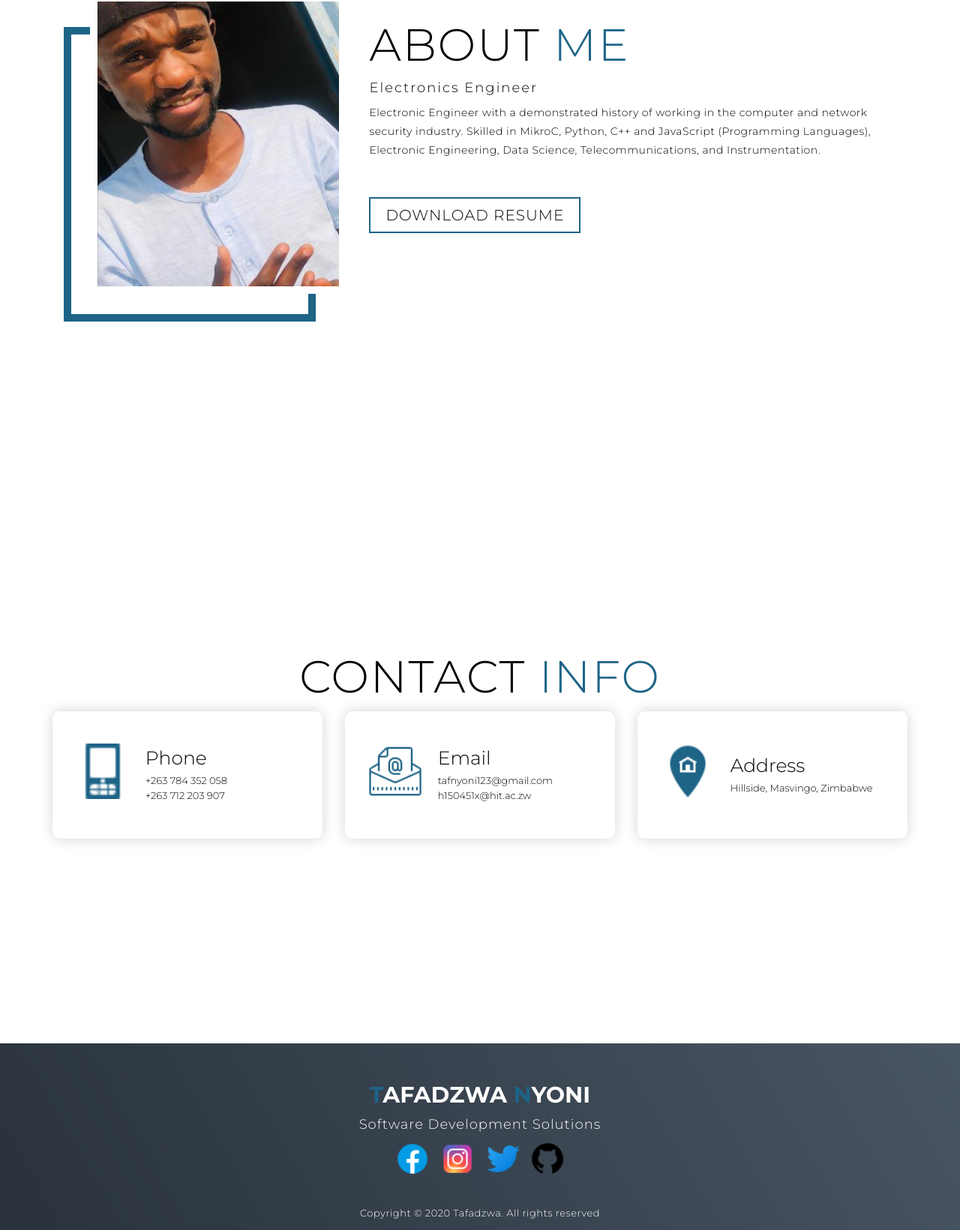
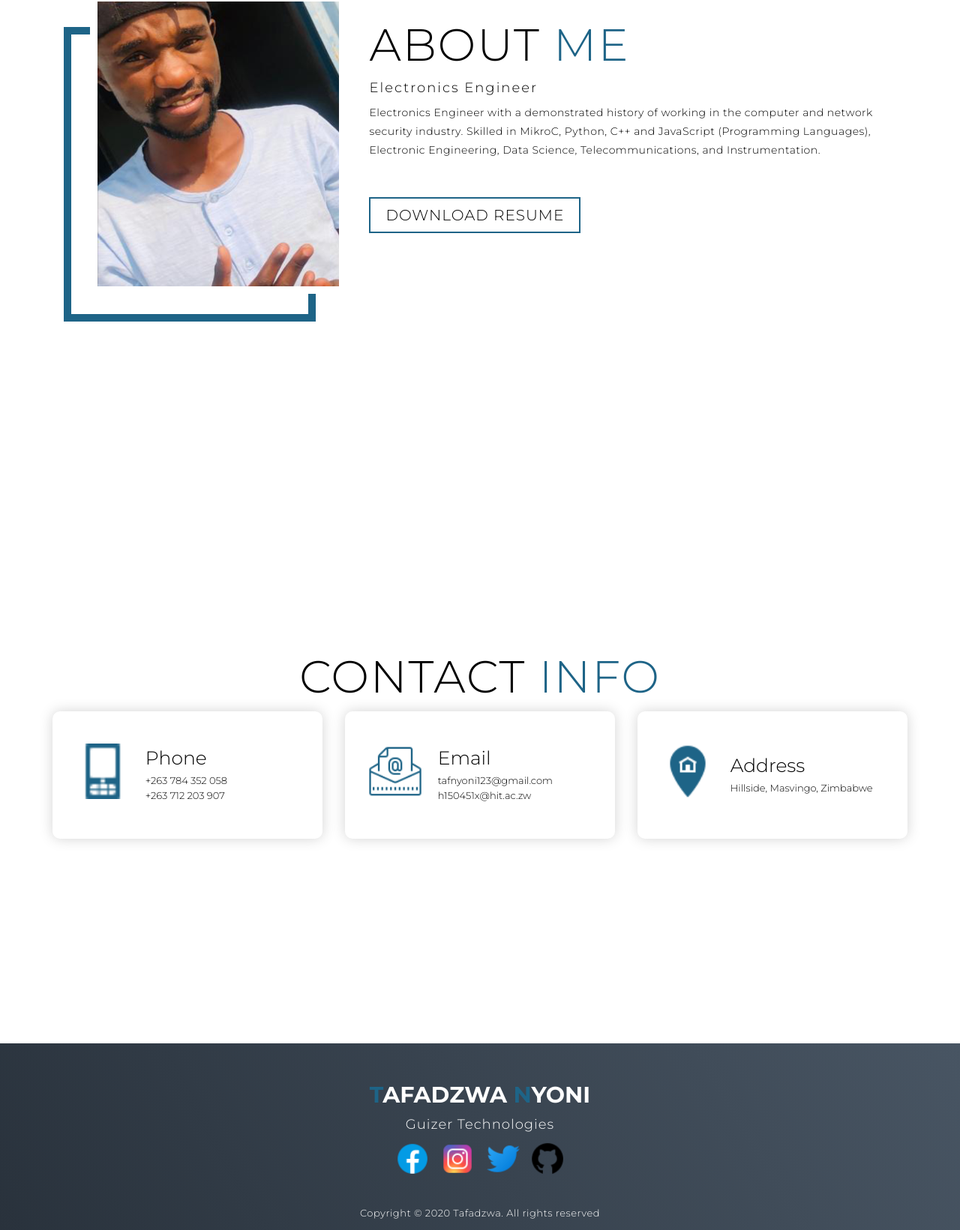
Before and after one commit to Nyoni/Nyoni.github.io, a plain HTML site: page index.html in a window 1280 px wide. Shown: the part 4250-5891 px from the top of the page at 75% size. Drawn offline with Linux system fonts and the light colour scheme.

Commit message:
update index.html

```diff
--- a/index.html
+++ b/index.html
@@ -148,7 +148,7 @@
         <div class="col-right">
           <h1 class="section-title">About <span>me</span></h1>
           <h2>Electronics Engineer</h2>
-          <p>Electronic Engineer with a demonstrated history of working in the computer and network security industry. Skilled in MikroC, Python, C++ and JavaScript (Programming Languages), Electronic Engineering, Data Science, Telecommunications, and Instrumentation.</p>
+          <p>Electronics Engineer with a demonstrated history of working in the computer and network security industry. Skilled in MikroC, Python, C++ and JavaScript (Programming Languages), Electronic Engineering, Data Science, Telecommunications, and Instrumentation.</p>
           <a href="#" class="cta">Download Resume</a>
         </div>
       </div>
@@ -192,7 +192,7 @@
     <section id="footer">
       <div class="footer container">
         <div class="brand"><h1><span>T</span>afadzwa <span>N</span>yoni</h1></div>
-        <h2>Software Development Solutions</h2>
+        <h2>Guizer Technologies</h2>
         <div class="social-icon">
           <div class="social-item">
             <a href="#"><img src="./img/icons8-facebook-48.png" alt="facebook icon"/></a>
```
